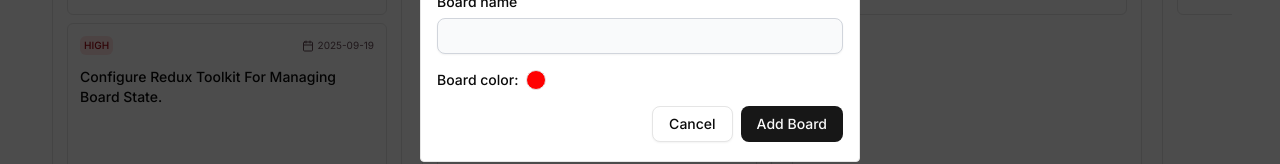
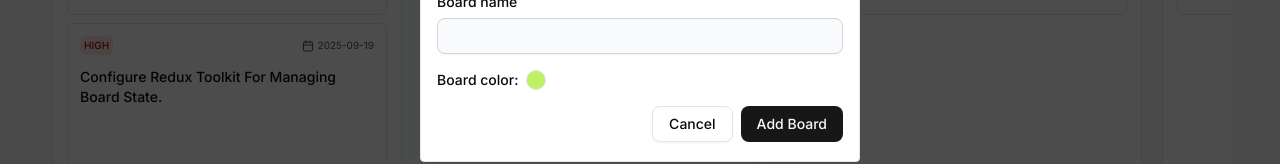
Before and after one commit to devxsagar/Dozo, a React (Vite) app: page / in a window 1280 px wide. Both pictures are taken after typing "Sample" into the empty fields and a click on the button "Add a board". Shown: the part 363-527 px from the top of the page. Built offline with nearby package versions, Linux system fonts and the light colour scheme.

Commit message:
updata: background color

```diff
--- a/src/App.jsx
+++ b/src/App.jsx
@@ -11,6 +11,7 @@ const App = () => {
     return savedTheme ? JSON.parse(savedTheme) : false;
   });
 
+  // Microsoft Clarity
   useEffect(() => {
     if (process.env.NODE_ENV === "production") {
       clarity.init("twxi7ytvvo");
@@ -22,8 +23,10 @@ const App = () => {
     // It adds or removes the 'dark' class on the <html> element
     if (darkMode) {
       document.documentElement.classList.add("dark");
+      document.body.style.backgroundColor = "#0f0f0f";
     } else {
       document.documentElement.classList.remove("dark");
+      document.body.style.backgroundColor = "#f9fafb";
     }
     // save the theme to the local storage
     localStorage.setItem("theme", JSON.stringify(darkMode));
@@ -36,7 +39,7 @@ const App = () => {
 
   return (
     <Provider store={store}>
-      <div className="dark:bg-dark-bg-body">
+      <div>
         <div className="max-w-screen lg:w-[1200px] p-2 mx-auto">
           <Navbar toggleDarkMode={toggleDarkMode} darkMode={darkMode} />
           <Board />
--- a/src/components/AddNewBoard.jsx
+++ b/src/components/AddNewBoard.jsx
@@ -11,7 +11,7 @@ import { addNewBoard, editBoard } from "@/store/board-slice";
 
 const AddNewBoard = () => {
   const [boardName, setBoardName] = useState("");
-  const [color, setColor] = useState("#ff0000");
+  const [color, setColor] = useState("#bef264");
 
   const data = useSelector((state) => state.board);
   const editBoardName = useSelector((state) => state.ui.editBoardDetails.label);
```
